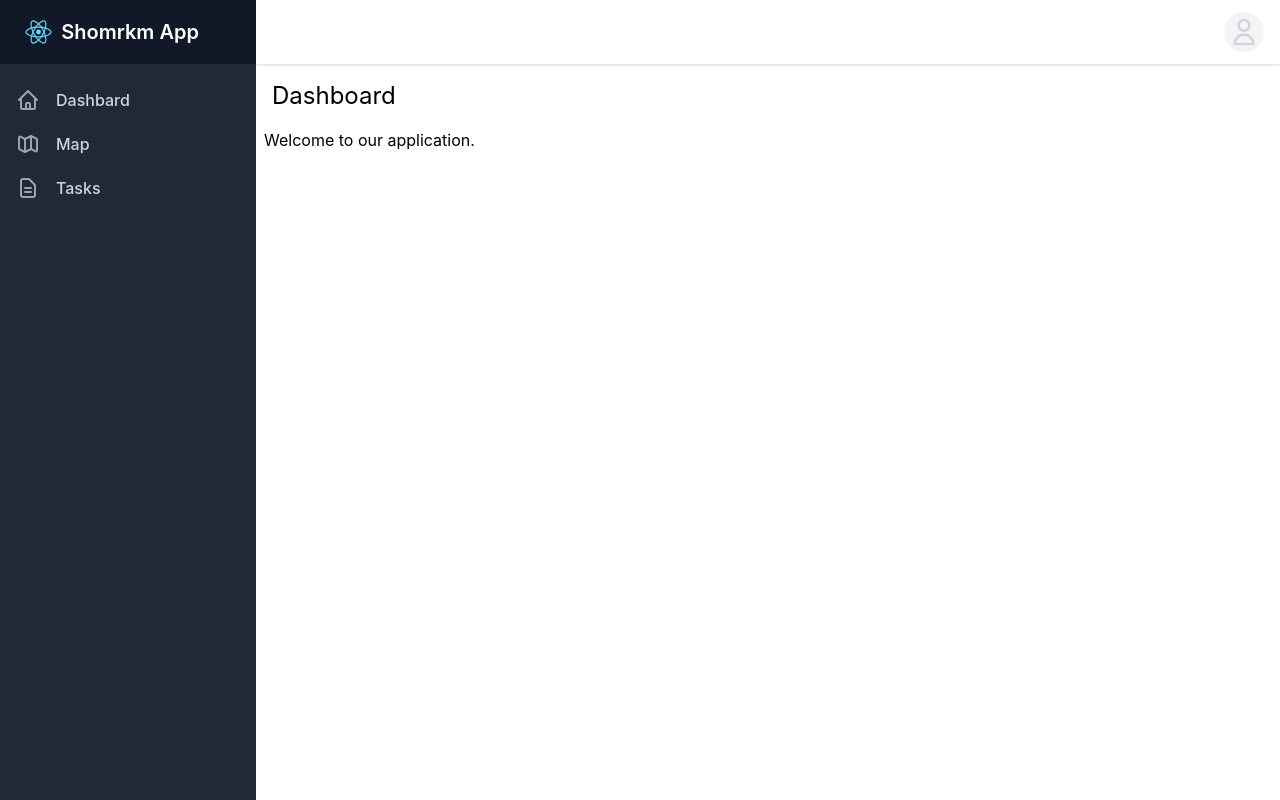
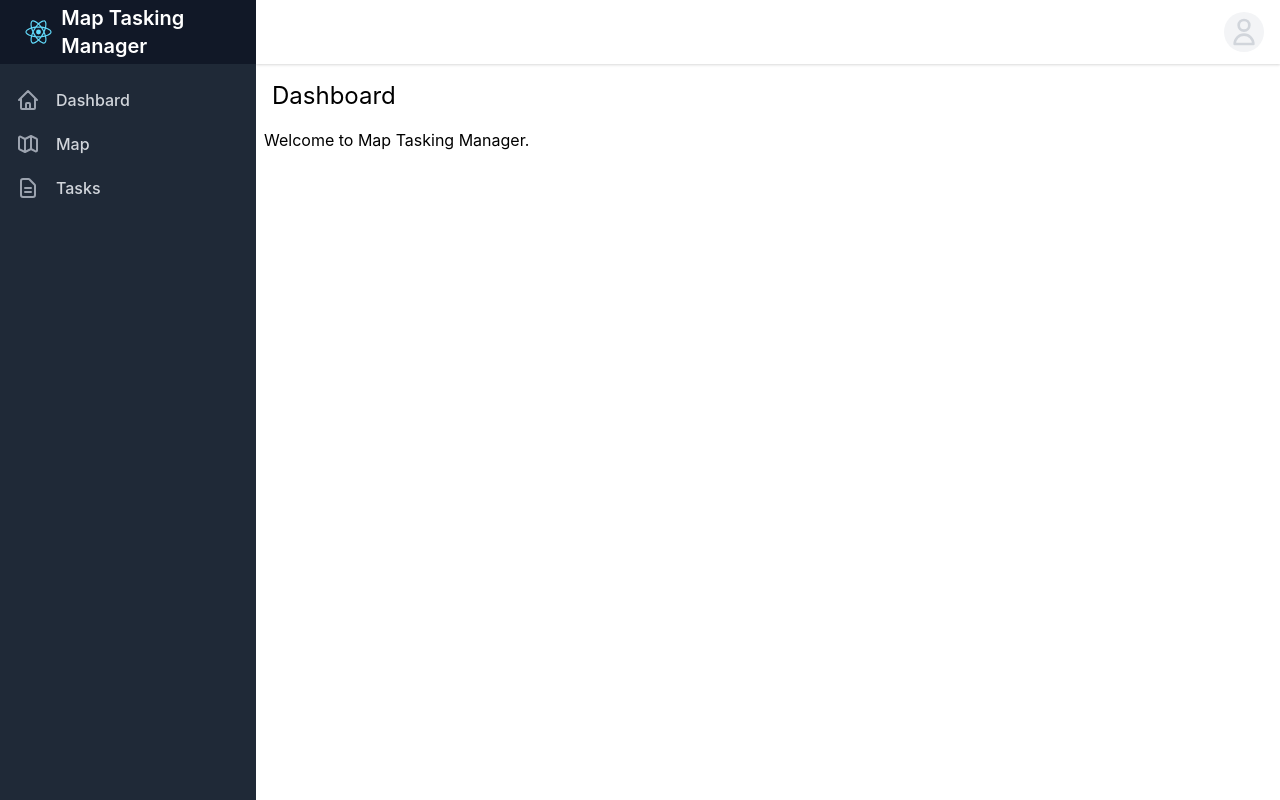
Before and after one commit to shomrkm/map-masking-manager, a React (Create React App) app in the folder frontend/: page / in a window 1280 px wide. Built offline with nearby package versions, Linux system fonts and the light colour scheme; a web font is replaced by a local one; what @tailwindcss/typography would draw is missing.

Commit message:
refact: Change the application name.

```diff
--- a/frontend/public/index.html
+++ b/frontend/public/index.html
@@ -22,7 +22,7 @@
       Learn how to configure a non-root public URL by running `npm run build`.
     -->
     <link rel="stylesheet" href="https://rsms.me/inter/inter.css" />
-    <title>Shomrkm App</title>
+    <title>Map Tasking Manager</title>
   </head>
   <body>
     <noscript>You need to enable JavaScript to run this app.</noscript>
--- a/frontend/src/components/Layout/Logo/Logo.tsx
+++ b/frontend/src/components/Layout/Logo/Logo.tsx
@@ -5,8 +5,8 @@ import logo from '@/assets/logo.svg';
 export const Logo = () => {
   return (
     <Link className="flex items-center text-white" to="/">
-      <img className="w-auto h-8" src={logo} alt="Shomrkm App" />
-      <span className="text-xl font-semibold text-white">Shomrkm App</span>
+      <img className="w-auto h-8" src={logo} alt="Map Tasking Manager" />
+      <span className="text-xl font-semibold text-white">Map Tasking Manager</span>
     </Link>
   );
 };
--- a/frontend/src/features/misc/routes/dashboard.tsx
+++ b/frontend/src/features/misc/routes/dashboard.tsx
@@ -2,7 +2,7 @@ export const Dashboard = () => {
   return (
     <>
       <h1 className="p-4 text-2xl">Dashboard</h1>
-      <div className="pl-2 text-base">Welcome to our application.</div>
+      <div className="pl-2 text-base">Welcome to Map Tasking Manager.</div>
     </>
   );
 };
```
